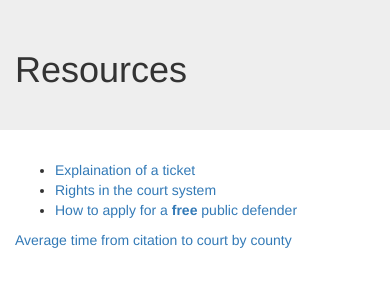
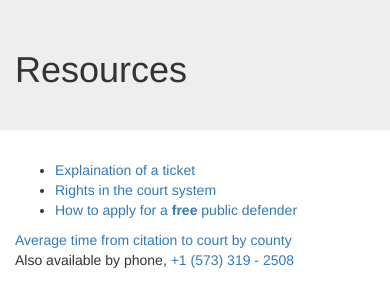
Before and after one commit to ixchi/GlobalHackV, a PHP site: template templates/resources.twig in a window 390 px wide. Shown: the top 307 px of the page. Run offline with PHP 8.4, Linux system fonts and the light colour scheme; the template is opened without the code that fills it, so the values that code supplies are empty; some libraries are stand-ins or nearby versions.

Commit message:
phone in resources

```diff
--- a/templates/resources.twig
+++ b/templates/resources.twig
@@ -25,5 +25,10 @@
 				<a href="https://docs.google.com/spreadsheets/d/1EGNCWLoUb15e0Kk7frTx7nCtL-pSXOoZYhul_qSxROE/edit?usp=sharing">Average time from citation to court by county</a>
 			</div>
 		</div>
+
+		<div class="row">
+			<div class="col-sm-12">
+				Also available by phone, <a href="tel:15733192508">+1 (573) 319 - 2508</a>
+			</div>
 	</div>
 {% endblock %}
```
